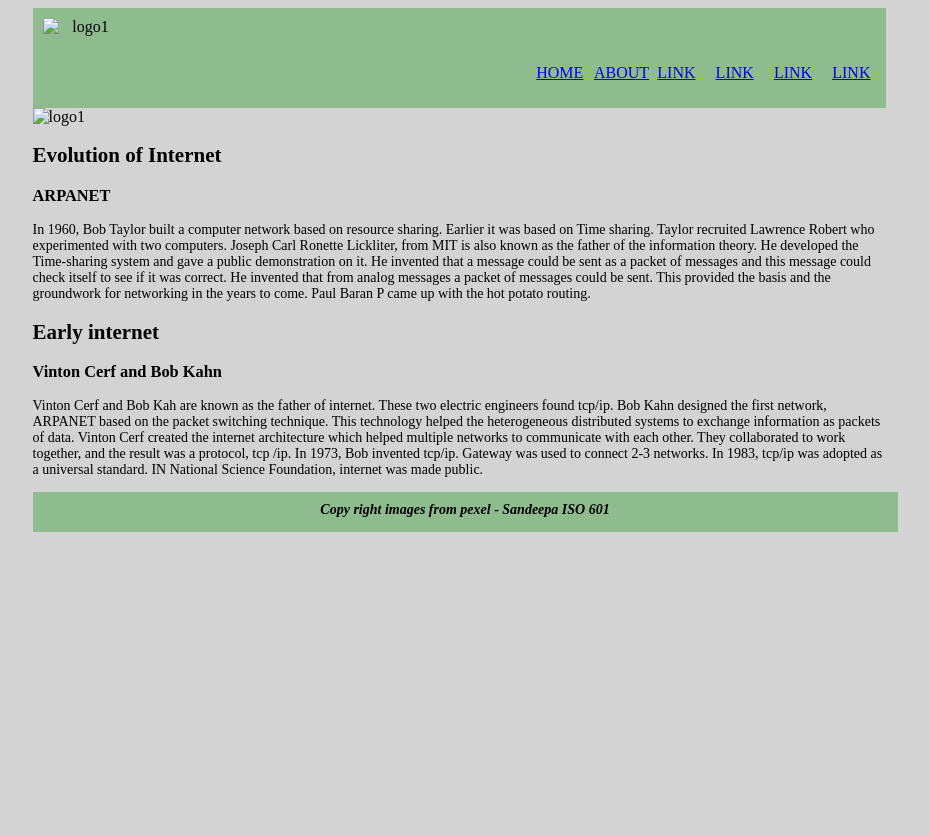
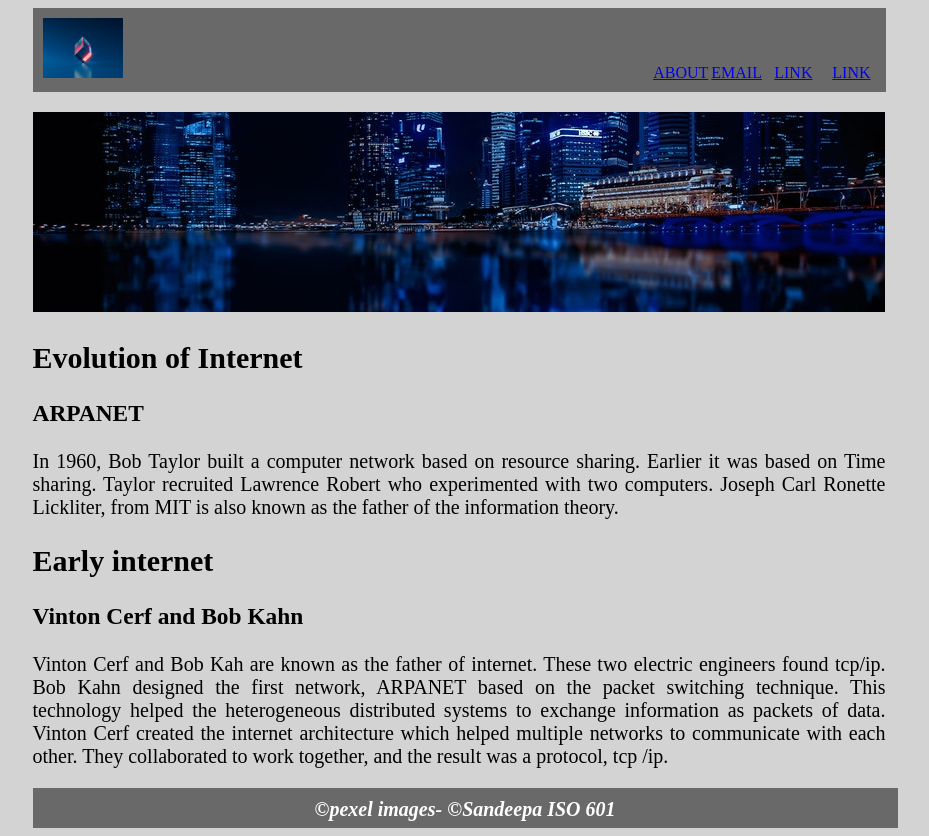
Before and after one commit to sandeepajaladi/Internet-History-601, a plain HTML site: page public_html/index.html in a window 1280 px wide. Shown: the whole page, without its empty margins (181-1110 px from the left). Before the commit the page ends 800 px from the top, so only its background shows below. Drawn offline with Linux system fonts and the light colour scheme.

Commit message:
Created the css files and moved the css stlye sheet to different file

```diff
--- /dev/null
+++ b/public_html/Flayout.css
@@ -0,0 +1,99 @@
+
+#logo img{
+    width:500px;
+    float: left;
+}
+#footer{
+    clear:both;
+    background-color: dimgray;
+    width:885px;
+    height:20px;
+    text-align:center;
+    padding-top:10px;
+    font-style: italic;
+    font-weight: bolder;
+    margin-top:50px;
+    color:white;
+}
+#wrapper{
+    width:900px;
+    margin-left: auto;
+    margin-right: auto;
+}
+#logob img {
+    width: 200px;
+    height:250px
+
+}
+#logoc img {
+    width: 50px;
+    float: left;
+}
+#logoa img {
+    width: 200px;
+    height:240px;
+
+}
+.Row {
+    display: table;
+    width: 100%;
+    height:80px;
+    table-layout: fixed;
+    border-spacing: 10px;
+    background-color: dimgray;
+}
+.Row1 {
+    display: table;
+    width: 100%;
+    height:80px;
+    table-layout: fixed;
+    border-spacing: 10px;
+    background-color: transparent;
+}
+.Column1 {
+    display: table-cell;
+    width:80px;
+    background-color:dimgray;
+    text-align: center;
+    padding-bottom:10px;
+
+}
+.Column2 {
+    display: table-cell;
+    width:8px;
+
+    background-color:dimgray;
+    text-align: center;
+    padding-top:10px;
+    height:10px
+}
+#primaryContent{
+    clear:both;
+    font-size:14px;
+}
+.padding_20
+{
+    padding-right: 20px;
+}
+.rowStyle{
+    display: flex;
+    margin-bottom: 200px;
+    font-size:20px;
+    text-align: justify;
+
+
+}
+.logoStyle{
+    width:80px;
+    height:60px;
+    float:left;
+
+}
+.bodyColor{
+    background-color:lightgrey;
+}
+.positioned{
+    position:fixed;
+    top: 30px;
+    left: 30px;
+}
--- /dev/null
+++ b/public_html/Zlayout.css
@@ -0,0 +1,83 @@
+
+#primaryLinks
+{
+    background-color:lightgrey;
+    height:0px;
+
+    padding-top:00px;
+    width:0px;
+    text-align:right;
+    float:right;
+
+
+}
+#primaryLinks li{
+    display: inline;
+    text-align: center;
+    width:250px;
+
+}
+
+#logo img{
+    width:852px;
+    height:200px;
+
+}
+
+#footer{
+    clear:both;
+    background-color:dimgray;
+    width:865px;
+    height:30px;
+    text-align:center;
+    padding-top:10px;
+    font-style: italic;
+    font-weight: bolder;
+    color:white;
+
+}
+#wrapper{
+    width:853px;
+    margin-left: auto;
+    margin-right: auto;
+}
+#primaryContent{
+    clear:both;
+    font-size:20px;
+
+    text-align: justify;
+}
+.Row {
+    display: table;
+    width: 100%;
+    height:80px;
+    table-layout: fixed;
+    border-spacing: 10px;
+    background-color:dimgray;
+}
+.Column1 {
+    display: table-cell;
+    width:100px;
+    background-color:dimgray;
+    text-align: center;
+
+
+}
+.Column2 {
+    display: table-cell;
+    width:8px;
+
+    background-color:dimgray;
+    text-align: center;
+
+    height:10px
+}
+.logoStyle{
+    width:80px;
+    height:60px;
+    float:left;
+
+}
+.bodyColor{
+    background-color:lightgrey;
+}
--- a/public_html/index.html
+++ b/public_html/index.html
@@ -3,132 +3,45 @@
             <head>
                 <meta charset="UTF-8">
                 <title>Internet History</title>
-                <style>
-                   #primaryLinks
-                   {
-                       background-color:lightgrey;
-                       height:0px;
-
-                         padding-top:00px;
-                       width:0px;
-                       text-align:right;
-                       float:right;
-
-
-                   }
-                   #primaryLinks li{
-                       display: inline;
-                       text-align: center;
-                       width:250px;
-
-                              }
-
-                   #logo img{
-                     width:852px;
-                       height:200px;
-
-                   }
-
-                   #footer{
-                       clear:both;
-                       background-color: darkseagreen;
-                       width:865px;
-                       height:30px;
-                       text-align:center;
-                       padding-top:10px;
-                       font-style: italic;
-                       font-weight: bolder;
-
-                   }
-                   #wrapper{
-                       width:853px;
-                       margin-left: auto;
-                       margin-right: auto;
-                   }
-                   #primaryContent{
-                       clear:both;
-                       font-size:14px;
-                   }
-                   .Row {
-                       display: table;
-                       width: 100%;
-                       height:80px;
-                       table-layout: fixed;
-                       border-spacing: 10px;
-                       background-color:darkseagreen;
-                   }
-                   .Column1 {
-                       display: table-cell;
-                       width:80px;
-                       background-color:darkseagreen;
-                       text-align: center;
-                       padding-bottom:20px;
-
-                   }
-                   .Column2 {
-                       display: table-cell;
-                       width:8px;
-
-                       background-color:darkseagreen;
-                       text-align: center;
-                       padding-top:10px;
-                       height:10px
-                   }
-                   .logoStyle{
-                       width:80px;
-                       height:60px;
-                       float:left;
-
-                   }
-                   .bodyColor{
-                       background-color:lightgrey;
-                   }
-
-                </style>
+                <link rel="stylesheet" href="Zlayout.css">
             </head>
             <body class="bodyColor">
             <div id="wrapper">
-                <div>
-                    <div class="Row" style="align-self: center">
-                        <div class="Column1"><img src="logos.jpg" alt="logo1" class="logoStyle"></div>
-                        <div class="Column2"><a href="index.html">HOME</a> </div>
-                        <div class="Column2"><a href="About.html">ABOUT</a> </div>
-                        <div class="Column2"><a href="index.html">LINK</a> </div>
-                        <div class="Column2"><a href="index.html">LINK</a> </div>
-                        <div class="Column2"><a href="index.html">LINK</a> </div>
-                        <div class="Column2"><a href="index.html">LINK</a> </div>
+
+                <div class="Row">
+                    <div class="Column1"><img src="icon.jpg" alt="logo1" class="logoStyle"></div>
+
+                    <div class="Column2"><a href="About.html">ABOUT</a> </div>
+                    <div class="Column2"><a href="index.html">EMAIL</a> </div>
+                    <div class="Column2"><a href="index.html">LINK</a> </div>
+                    <div class="Column2"><a href="index.html">LINK</a> </div>
 
 
-                    </div>
+                </div>
 
 
 
-                <menu id="primaryLinks">
-                    <li></li>
-                    <li></a></li>
 
-                </menu>
-                                    </div>
+
                  <div id="logo">
-                  <img src="logo1.jpg" alt="logo1">
+                  <img src="tech-bg.jpg" alt="logo1" style="padding-top:20px">
                </div>
 
                 <article id="primaryContent">
                     <p>
-                        <h1>Evolution of Internet</h1>
+                        <h2>Evolution of Internet</h2>
                     <h3>ARPANET</h3>
                         In 1960, Bob Taylor built a computer network based on resource sharing. Earlier it was based on Time sharing. Taylor recruited Lawrence Robert who experimented with two computers.
-                        Joseph Carl Ronette Lickliter, from MIT is also known as the father of the information theory. He developed the Time-sharing system and gave a public demonstration on it. He invented that a message could be sent as a packet of messages and this message could check itself to see if it was correct. He invented that from analog messages a packet of messages could be sent. This provided the basis and the groundwork for networking in the years to come.
-                        Paul Baran P came up with the hot potato routing.
+                        Joseph Carl Ronette Lickliter, from MIT is also known as the father of the information theory.
                                    </p>
 
-                    <p><h1>Early internet</h1>
-                    <h3>Vinton Cerf and Bob Kahn</h3>Vinton Cerf and Bob Kah are known as the father of internet. These two electric engineers found tcp/ip. Bob Kahn designed the first network, ARPANET based on the packet switching technique. This technology helped the heterogeneous distributed systems to exchange information as packets of data. Vinton Cerf created the internet architecture which helped multiple networks to communicate with each other. They collaborated to work together, and the result was a protocol, tcp /ip. In 1973, Bob invented tcp/ip. Gateway was used to connect 2-3 networks. In 1983, tcp/ip was adopted as a universal standard. IN National Science Foundation, internet was made public.
+                    <p><h2>Early internet</h2>
+                    <h3>Vinton Cerf and Bob Kahn</h3>Vinton Cerf and Bob Kah are known as the father of internet. These two electric engineers found tcp/ip. Bob Kahn designed the first network, ARPANET based on the packet switching technique. This technology helped the heterogeneous distributed systems to exchange information as packets of data. Vinton Cerf created the internet architecture which helped multiple networks to communicate with each other. They collaborated to work together, and the result was a protocol, tcp /ip.
 
                     </p>
                     <div></div>
                     <footer id="footer">
-                        Copy right images from pexel - Sandeepa ISO 601
+                         &#169pexel images- &#169Sandeepa ISO 601
                     </footer>
 
 
```
Also changed, not shown: public_html/About.html (+14 -100 lines), public_html/email.jpeg (added), public_html/icon.jpg (added), public_html/logo1.jpeg (added), public_html/tech-bg.jpg (added), public_html/tech.jpeg (added), 1 other file.
